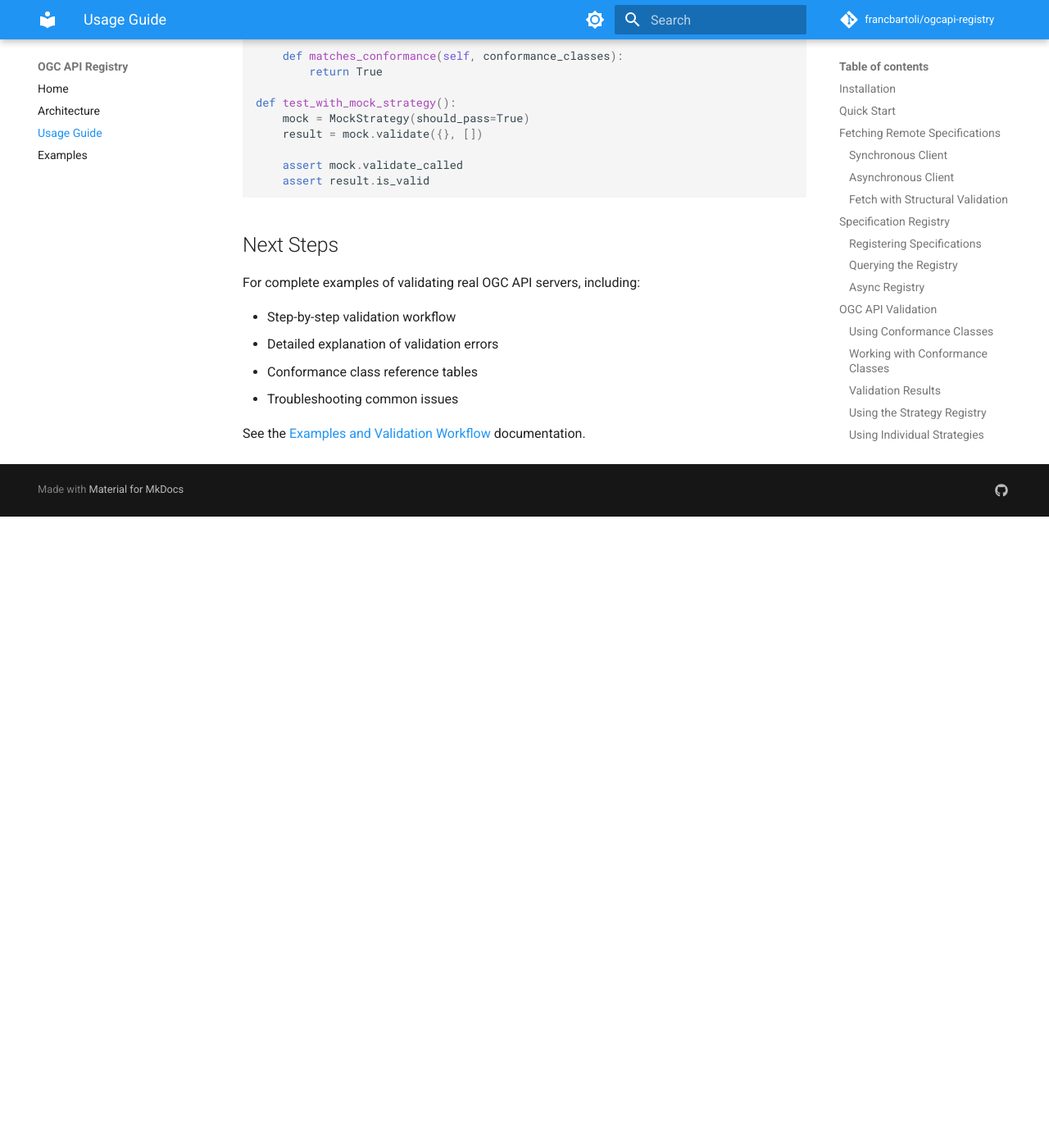
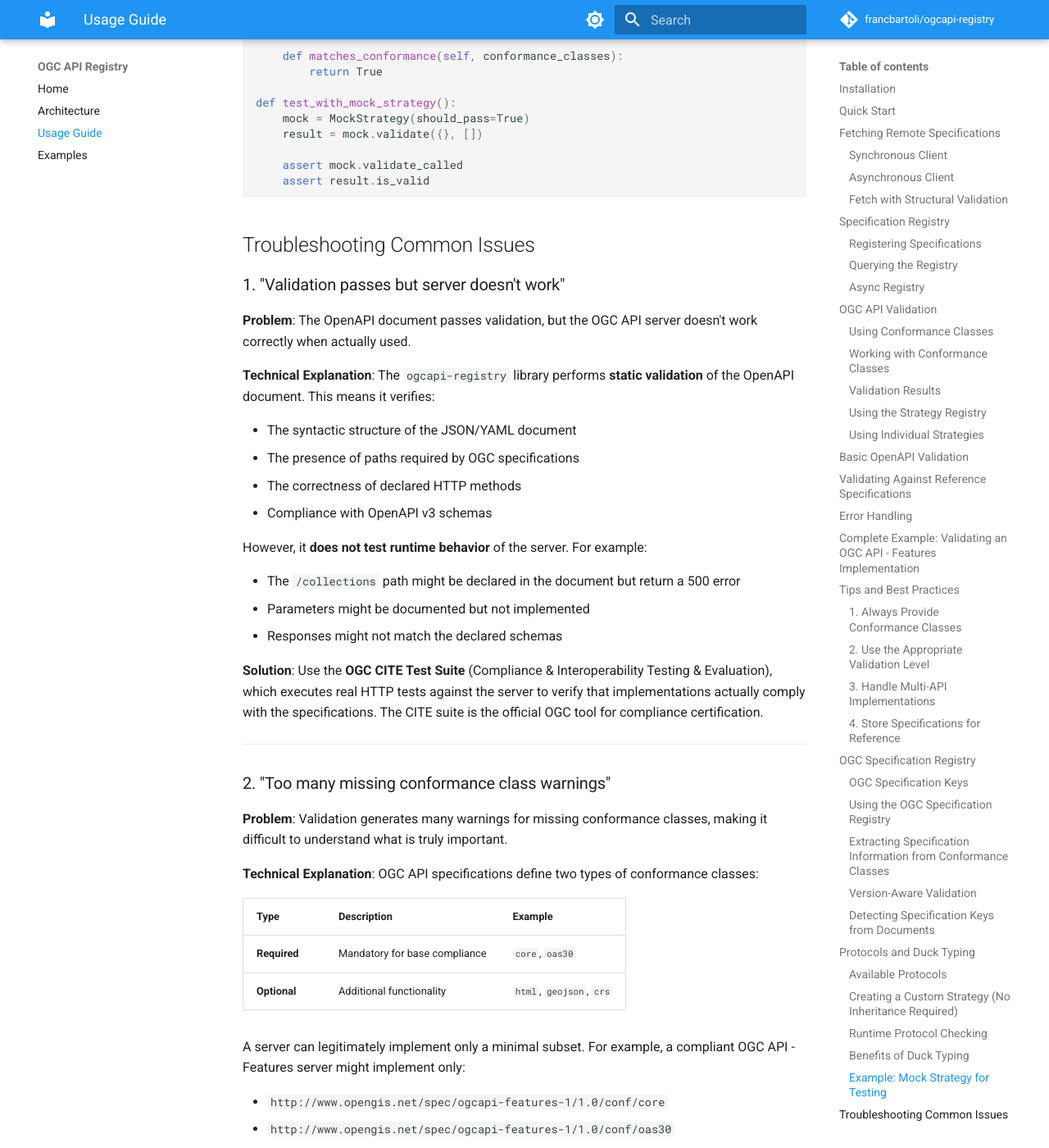
Before and after one commit to francbartoli/ogcapi-registry, an MkDocs documentation site: the page built from docs/usage.md, in a window 1280 px wide and 1400 px high, scrolled down 16976 px. Shown: the whole window at 82% size. Built offline with MkDocs 1.6.1 and Material for MkDocs 9.7.7, drawn with Linux system fonts in a browser that asks for light colours; comment, search, counter and statistics services are not loaded; before the commit the page ends 17606 px from its top, so only the background shows below that; some of the changed text lies outside the part shown.

Commit message:
docs: Add detailed troubleshooting section to usage.md
Add comprehensive explanations for three common issues:
1. Validation passes but server doesn't work - explains static vs runtime validation
2. Too many missing conformance class warnings - explains required vs optional classes
3. Cannot parse conformance classes - explains URI pattern requirements

Each issue includes problem description, technical explanation, and solution.

````diff
--- a/docs/usage.md
+++ b/docs/usage.md
@@ -851,6 +851,94 @@ def test_with_mock_strategy():
     assert result.is_valid
 ```
 
+## Troubleshooting Common Issues
+
+### 1. "Validation passes but server doesn't work"
+
+**Problem**: The OpenAPI document passes validation, but the OGC API server doesn't work correctly when actually used.
+
+**Technical Explanation**:
+The `ogcapi-registry` library performs **static validation** of the OpenAPI document. This means it verifies:
+
+- The syntactic structure of the JSON/YAML document
+- The presence of paths required by OGC specifications
+- The correctness of declared HTTP methods
+- Compliance with OpenAPI v3 schemas
+
+However, it **does not test runtime behavior** of the server. For example:
+
+- The `/collections` path might be declared in the document but return a 500 error
+- Parameters might be documented but not implemented
+- Responses might not match the declared schemas
+
+**Solution**: Use the **OGC CITE Test Suite** (Compliance & Interoperability Testing & Evaluation), which executes real HTTP tests against the server to verify that implementations actually comply with the specifications. The CITE suite is the official OGC tool for compliance certification.
+
+---
+
+### 2. "Too many missing conformance class warnings"
+
+**Problem**: Validation generates many warnings for missing conformance classes, making it difficult to understand what is truly important.
+
+**Technical Explanation**:
+OGC API specifications define two types of conformance classes:
+
+| Type | Description | Example |
+|------|-------------|---------|
+| **Required** | Mandatory for base compliance | `core`, `oas30` |
+| **Optional** | Additional functionality | `html`, `geojson`, `crs` |
+
+A server can legitimately implement only a minimal subset. For example, a compliant OGC API - Features server might implement only:
+
+- `http://www.opengis.net/spec/ogcapi-features-1/1.0/conf/core`
+- `http://www.opengis.net/spec/ogcapi-features-1/1.0/conf/oas30`
+
+And completely ignore `html`, `geojson`, `gmlsf0`, etc.
+
+**Solution**: Prioritize errors on **required** classes. Optional classes can be implemented incrementally based on project needs. The library could be extended to visually distinguish between critical errors and informational warnings.
+
+---
+
+### 3. "Cannot parse conformance classes"
+
+**Problem**: The library cannot interpret the conformance class URIs declared by the server.
+
+**Technical Explanation**:
+OGC conformance class URIs follow a standardized pattern:
+
+```
+http://www.opengis.net/spec/ogcapi-{type}-{part}/{version}/conf/{class}
+```
+
+Where:
+
+- `{type}` = API type (features, tiles, processes, etc.)
+- `{part}` = specification part number (1, 2, 3, etc.)
+- `{version}` = semantic version (1.0, 1.0.0, 2.0, etc.)
+- `{class}` = conformance class name (core, oas30, html, etc.)
+
+**Valid Examples**:
+```
+http://www.opengis.net/spec/ogcapi-features-1/1.0/conf/core
+http://www.opengis.net/spec/ogcapi-tiles-1/1.0/conf/tileset
+http://www.opengis.net/spec/ogcapi-processes-1/1.0/conf/ogc-process-description
+```
+
+**Problematic Examples**:
+```
+# Wrong prefix
+https://www.opengis.net/spec/ogcapi-features-1/1.0/conf/core  # https instead of http
+
+# Non-standard format
+http://example.com/ogcapi/features/core  # custom URI
+
+# Malformed version
+http://www.opengis.net/spec/ogcapi-features-1/v1.0/conf/core  # "v1.0" instead of "1.0"
+```
+
+**Solution**: Verify that URIs in the server's `/conformance` document exactly follow the OGC pattern. If the server uses custom URIs, extending the library with custom parsers may be necessary.
+
+---
+
 ## Next Steps
 
 For complete examples of validating real OGC API servers, including:
````
Also changed, not shown: other parts of docs/usage.md (+0 -1 lines).
